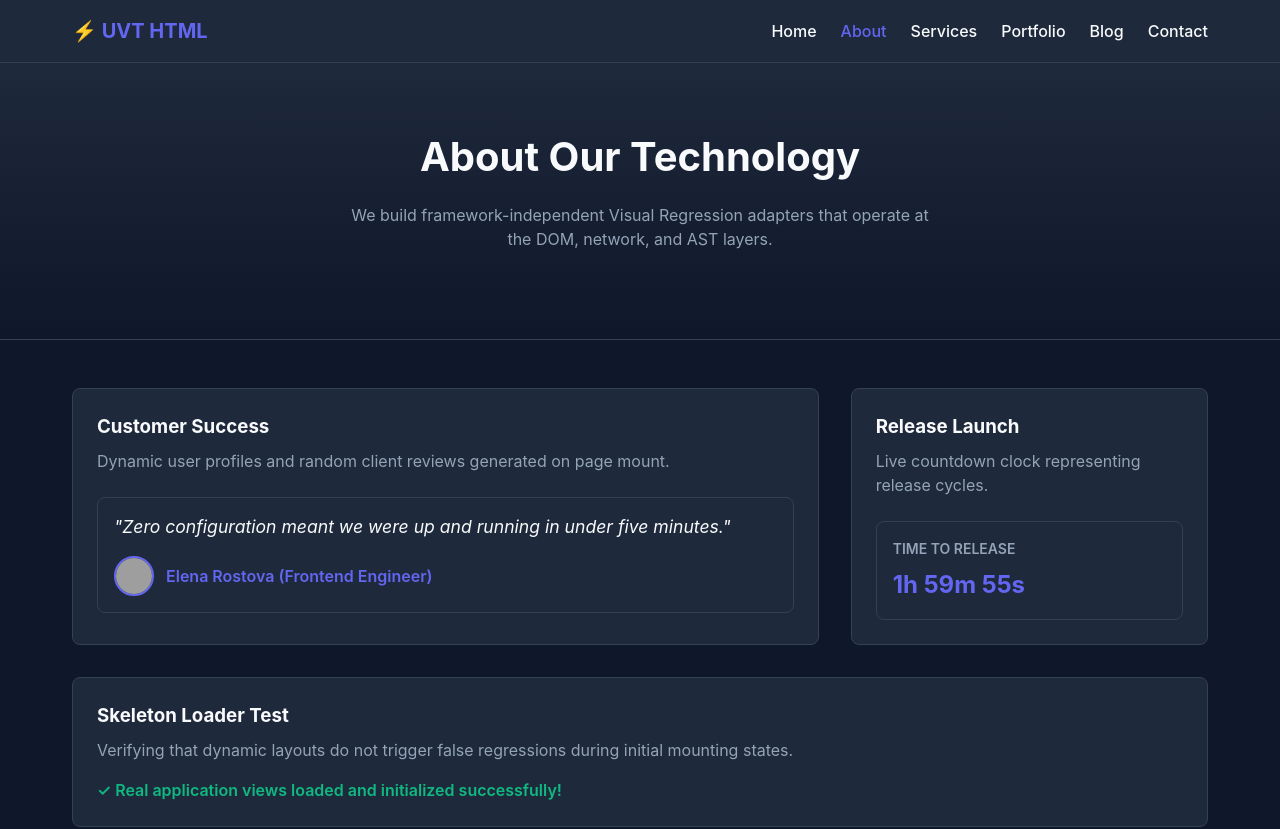
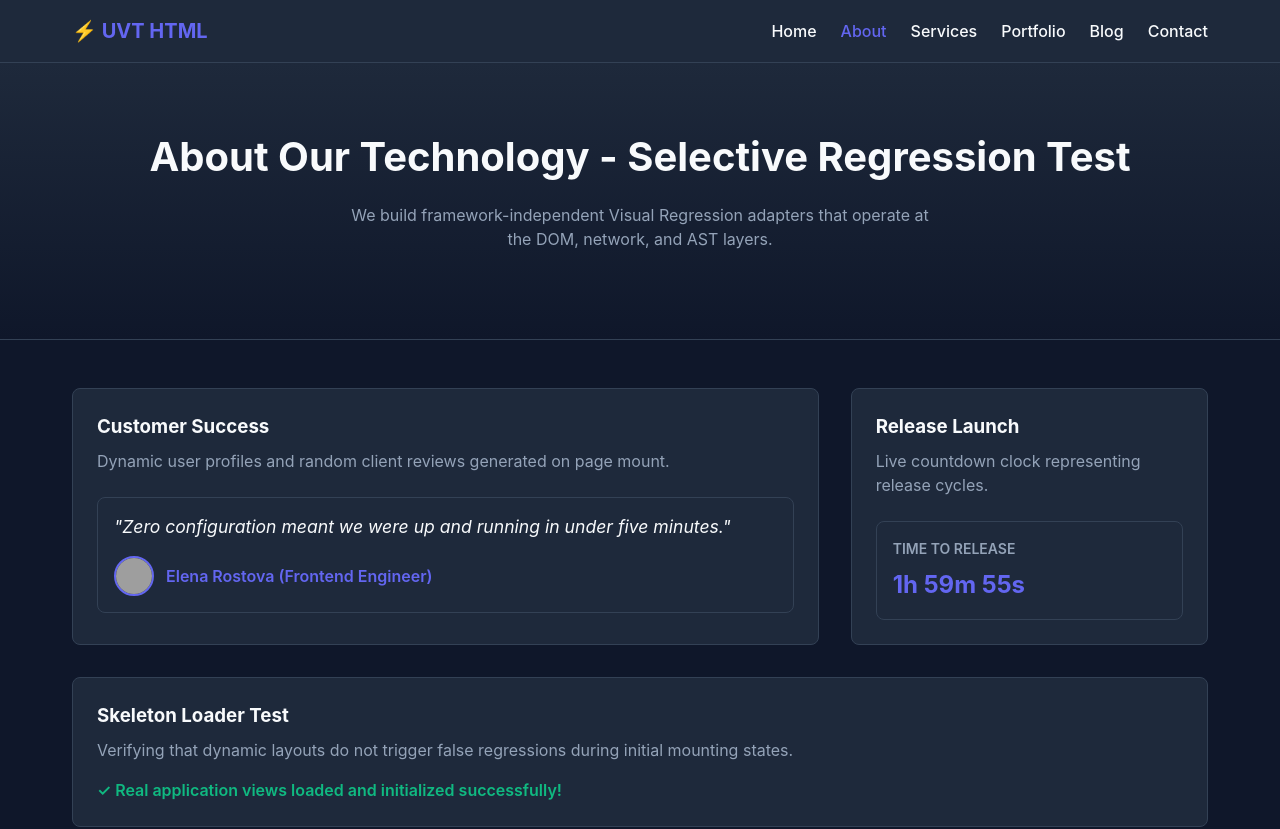
Before and after one commit to piyush241203/UVT_Testing5, a website built with Vite: page about.html in a window 1280 px wide. Shown: the top 829 px of the page. Built offline with nearby package versions, Linux system fonts and the light colour scheme; grey boxes are pictures that could not be loaded.

Commit message:
chore: selective regression test

```diff
--- a/about.html
+++ b/about.html
@@ -23,7 +23,7 @@
   </header>
 
   <section class="hero">
-    <h1>About Our Technology</h1>
+    <h1>About Our Technology - Selective Regression Test</h1>
     <p>We build framework-independent Visual Regression adapters that operate at the DOM, network, and AST layers.</p>
   </section>
 
```
